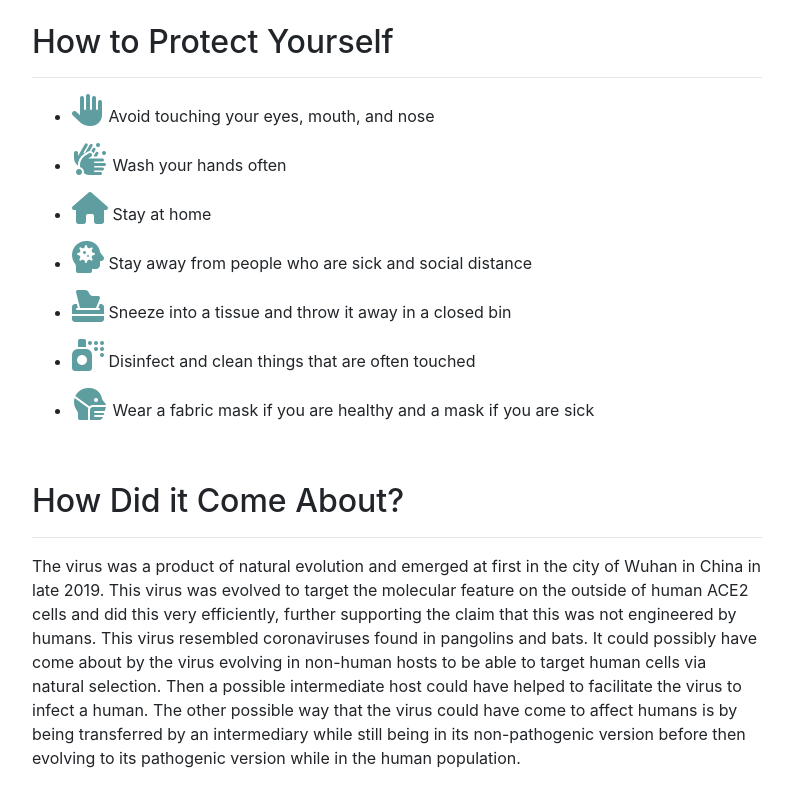
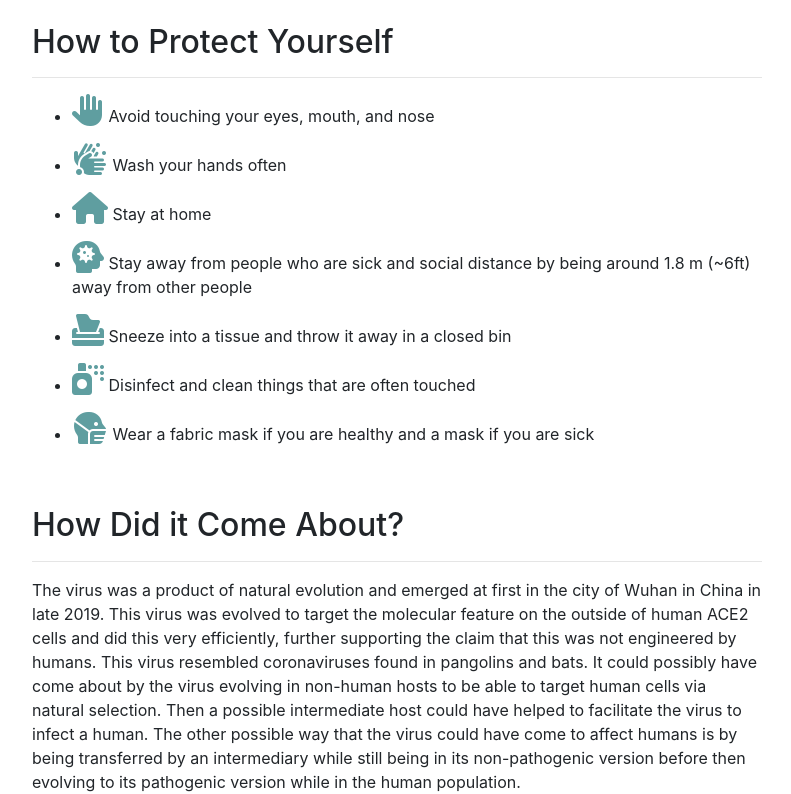
Before and after one commit to Bobthebuilder-cool/Bob-the-builder, a plain HTML site: page index.html in a window 1280 px wide. Shown: the part 1646-2440 px from the top of the page, without its empty margins (433-1224 px from the left). Drawn offline with nearby package versions, Linux system fonts and the light colour scheme; no server answers.

Commit message:
Improve 12

```diff
--- a/index.html
+++ b/index.html
@@ -75,7 +75,7 @@
                     <li><i class="icon fas fa-hand-paper"></i>  Avoid touching your eyes, mouth, and nose</li>
                     <li><i class="icon fas fa-hands-wash"></i>  Wash your hands often</li>
                     <li><i class="icon fas fa-home"></i>  Stay at home</li>
-                    <li><i class="icon fas fa-head-side-virus"></i>  Stay away from people who are sick and social distance</li>
+                    <li><i class="icon fas fa-head-side-virus"></i>  Stay away from people who are sick and social distance by being around 1.8 m (~6ft) away from other people</li>
                     <li><i class="icon fas fa-box-tissue"></i>  Sneeze into a tissue and throw it away in a closed bin</li>
                     <li><i class="icon fas fa-spray-can"></i>  Disinfect and clean things that are often touched</li>
                     <li><i class="icon fas fa-head-side-mask"></i>  Wear a fabric mask if you are healthy and a mask if you are sick</li>
```
